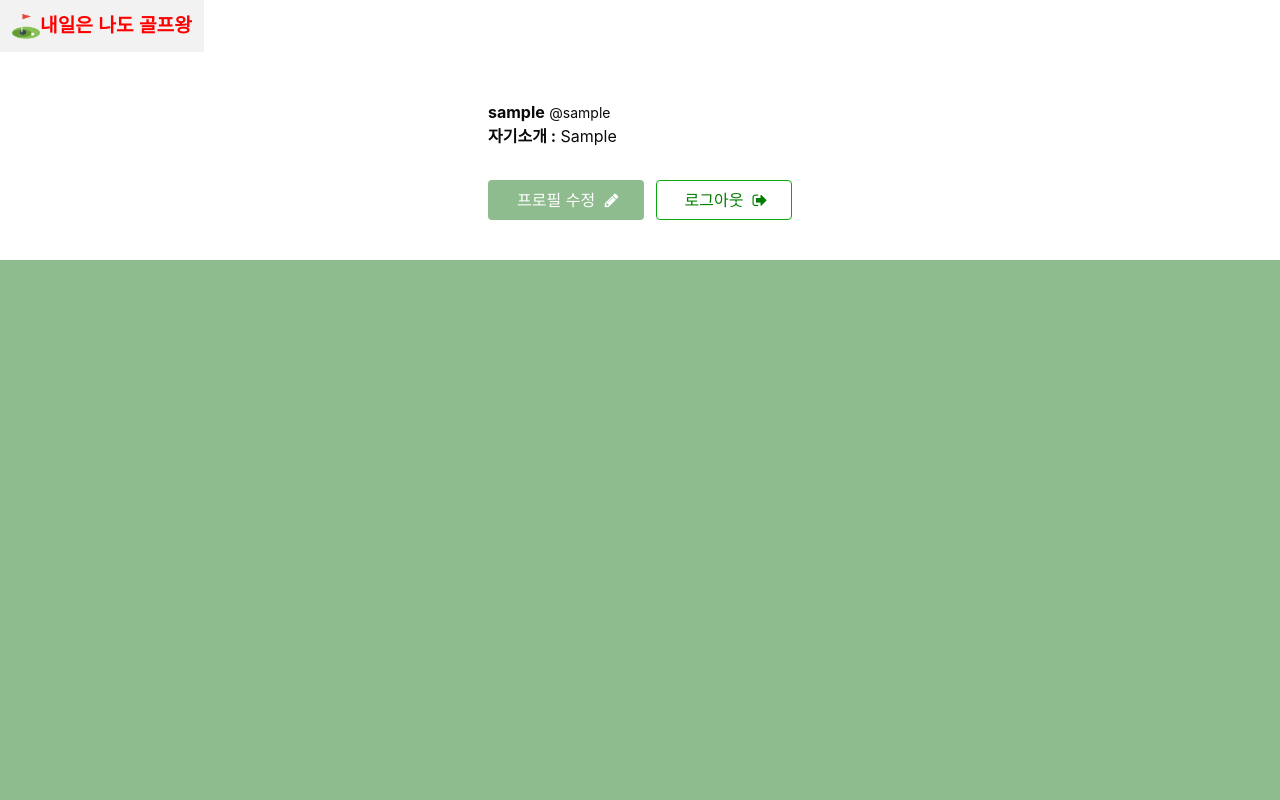
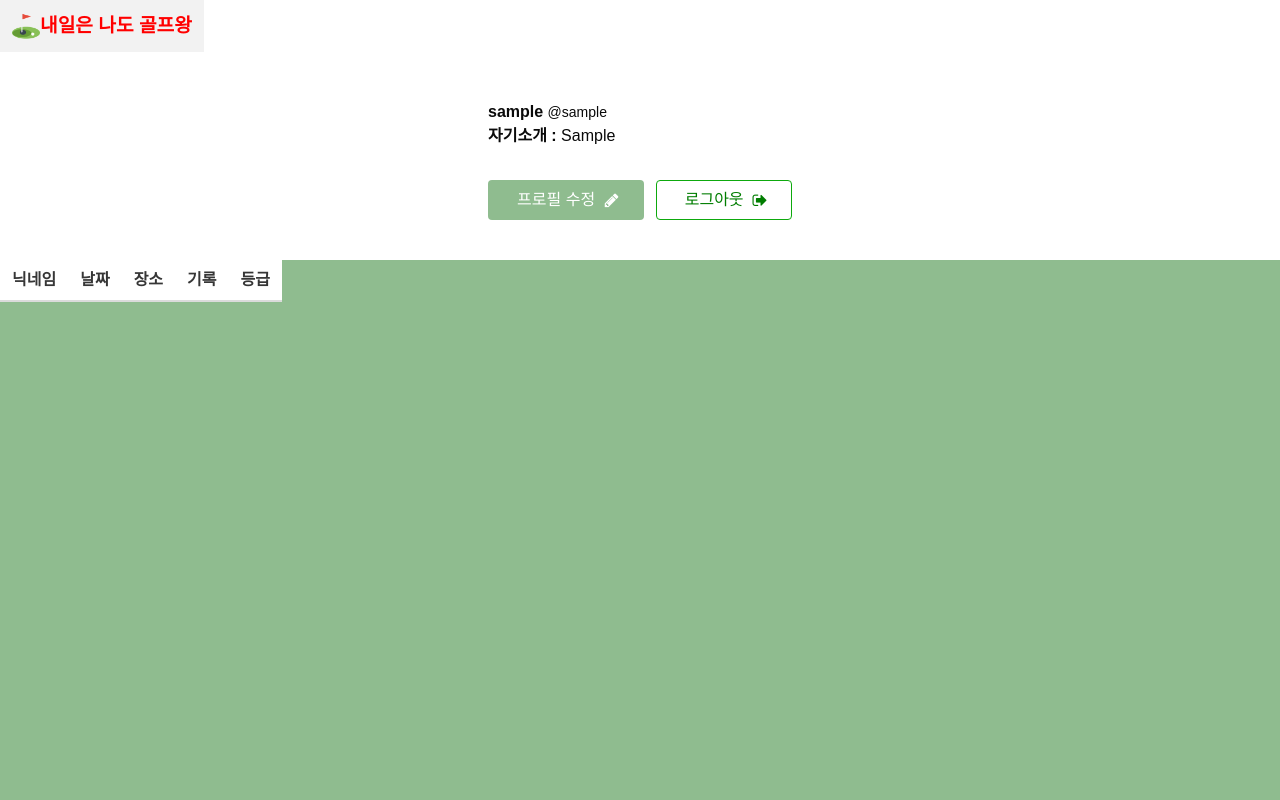
Before and after one commit to myeongbaek/TMR_Golf_King, a Flask app: page /user/1 in a window 1280 px wide. Run offline with Flask 2, Linux system fonts and the light colour scheme; a database or web service that is not in the repository returns one stand-in record (values such as "Sample title"); lists and menus that the app fills with data are empty; some libraries are stand-ins or nearby versions; some web fonts are replaced.

Commit message:
USER, APP : 하단 자기 정보 추가 및 DB 연동
1. MAIN 브랜치의 변경된 CSS를 적용했습니다.
2. 불필요한 사용자 입력 정보를 제거했습니다.
3. 프로필 페이지 하단에 SCORE-BOX를 추가했습니다.
4. DB연동에 문제가 있으나 현 단계에서 커밋 푸쉬를 합니다.

```diff
--- a/app.py
+++ b/app.py
@@ -136,25 +136,30 @@ def main(userhash):
 
 @app.route("/golf", methods=["POST"])
 def score_post():
-    userhash_receive = request.form['userhash_give']
-    nickname_receive = request.form['nickname_give']
-    date_receive = request.form['date_give']
-    field_receive = request.form['field_give']
-    score_receive = request.form['score_give']
-    grade_receive = request.form['grade_give']
+    if request.form['page_give']:
+        userhash_receive = request.form['userhash_give']
+        score_list = list(db.golf_scores.find({"userhash":{ '$eq':userhash_receive }}, {'_id': False}))
+        return jsonify({'golf_scores': score_list, 'msg': '등록 완료!'})
+    else :
+        userhash_receive = request.form['userhash_give']
+        nickname_receive = request.form['nickname_give']
+        date_receive = request.form['date_give']
+        field_receive = request.form['field_give']
+        score_receive = request.form['score_give']
+        grade_receive = request.form['grade_give']
 
-    doc = {
-        'userhash': userhash_receive,
-        'nickname': nickname_receive,
-        'date': date_receive,
-        'field': field_receive,
-        'score': score_receive,
-        'grade': grade_receive
-    }
+        doc = {
+            'userhash': userhash_receive,
+            'nickname': nickname_receive,
+            'date': date_receive,
+            'field': field_receive,
+            'score': score_receive,
+            'grade': grade_receive
+        }
 
-    db.golf_scores.insert_one(doc)
+        db.golf_scores.insert_one(doc)
 
-    return jsonify({'msg': '등록 완료!'})
+        return jsonify({'msg': '등록 완료!'})
 
 @app.route("/golf", methods=["GET"])
 def score_get():
--- a/templates/user.html
+++ b/templates/user.html
@@ -9,7 +9,7 @@
     <meta charset="utf-8">
     <meta name="viewport" content="width=device-width, initial-scale=1, shrink-to-fit=no">
 
-{#    favicon#}
+    {# favicon#}
     <link rel="icon" href="/static/favicon.png" type="image/gif" sizes="16x16">
 
     <!-- Bulma CSS -->
@@ -36,10 +36,18 @@
             padding-top: 3.25rem;
         }
 
-        .section {
-            padding: 1rem 1.5rem;
-            max-width: 750px;
-            margin: auto;
+        * {
+            font-family: 'Gowun Dodum', sans-serif;
+        }
+
+        .scorelist {
+            width: 95%;
+            max-width: 500px;
+            margin: 20px auto 0px auto;
+            padding: 20px;
+            box-shadow: 0px 0px 3px 0px gray;
+
+            display: none;
         }
 
         .is-sparta {
@@ -81,6 +89,50 @@
 
 
     <script>
+        $(document).ready(function () {
+            listing();
+        });
+
+        function listing() {
+            let page = "profile_page"
+            let userhash = JSON.parse('{{ user_info.userhash | tojson }}');
+            console.log(userhash)
+
+            $('#score-box').empty()
+            $.ajax({
+                type: 'POST',
+                url: '/golf',
+                data: {
+                    "page_give" : page,
+                    "userhash_give" : userhash
+                },
+                success: function (response) {
+
+                    let rows = response['golf_scores']
+                    for (let i = 0; i < rows.length; i++) {
+                        let nickname = rows[i]['nickname']
+                        let date = rows[i]['date']
+                        let field = rows[i]['field']
+                        let score = rows[i]['score']
+                        let grade = rows[i]['grade']
+                        console.log(nickname, date, field, score, grade)
+
+
+                        let temp_html = `<tr>
+                                            <td>${nickname}</td>
+                                            <td>${date}</td>
+                                            <td>${field}</td>
+                                            <td>${score}타</td>
+                                            <td>${grade}</td>
+                                        </tr>
+                        `
+
+                        $('#score-box').append(temp_html)
+                    }
+                }
+            })
+        }
+
         function sign_out() {
             $.removeCookie('mytoken', {path: '/'});
             alert('로그아웃!')
@@ -386,6 +438,24 @@
 </section>
 
 <!-- 프로필 페이지 내 하단 -->
+<section>
+    <table class="table">
+        <thead>
+        <tr>
+            <th scope="col">닉네임</th>
+            <th scope="col">날짜</th>
+            <th scope="col">장소</th>
+            <th scope="col">기록</th>
+            <th scope="col">등급</th>
+
+
+        </tr>
+        </thead>
+        <tbody id="score-box">
+        </tbody>
+    </table>
+</section>
+
 
 </body>
 </html>
```
